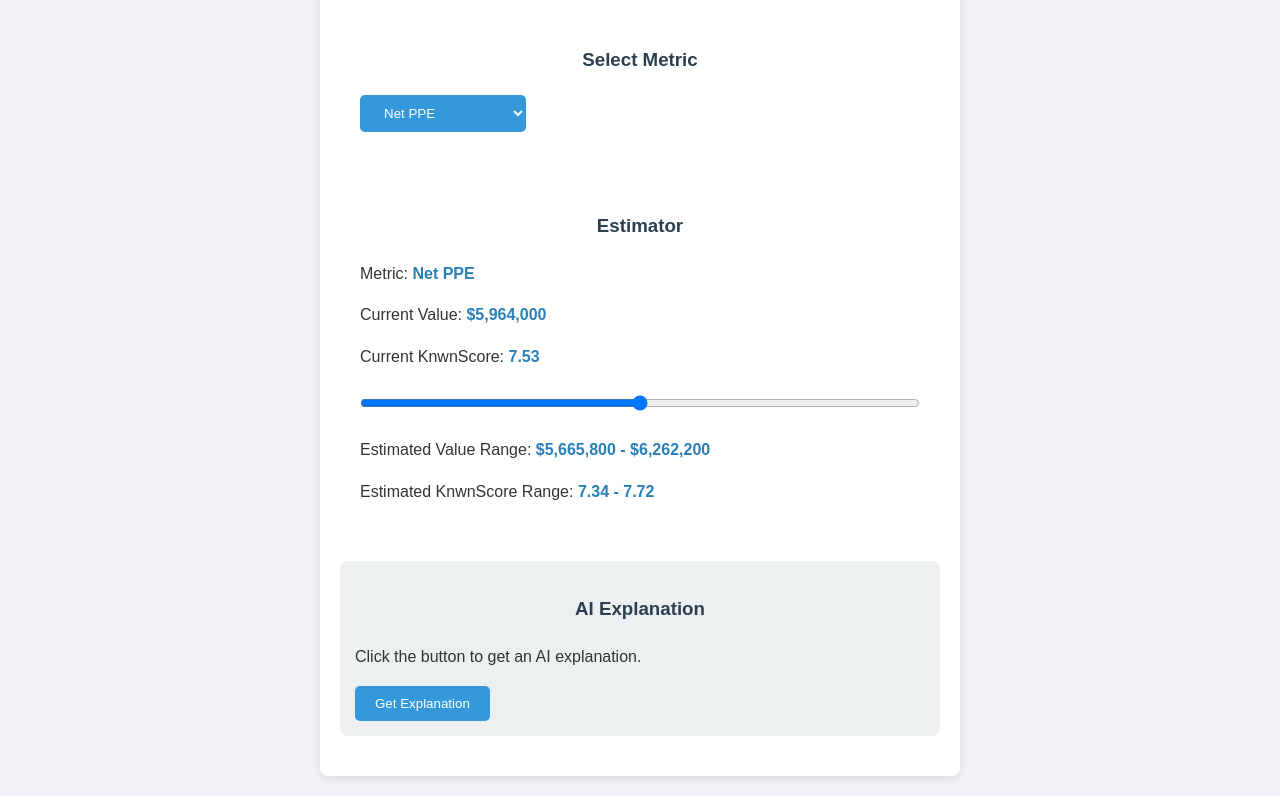
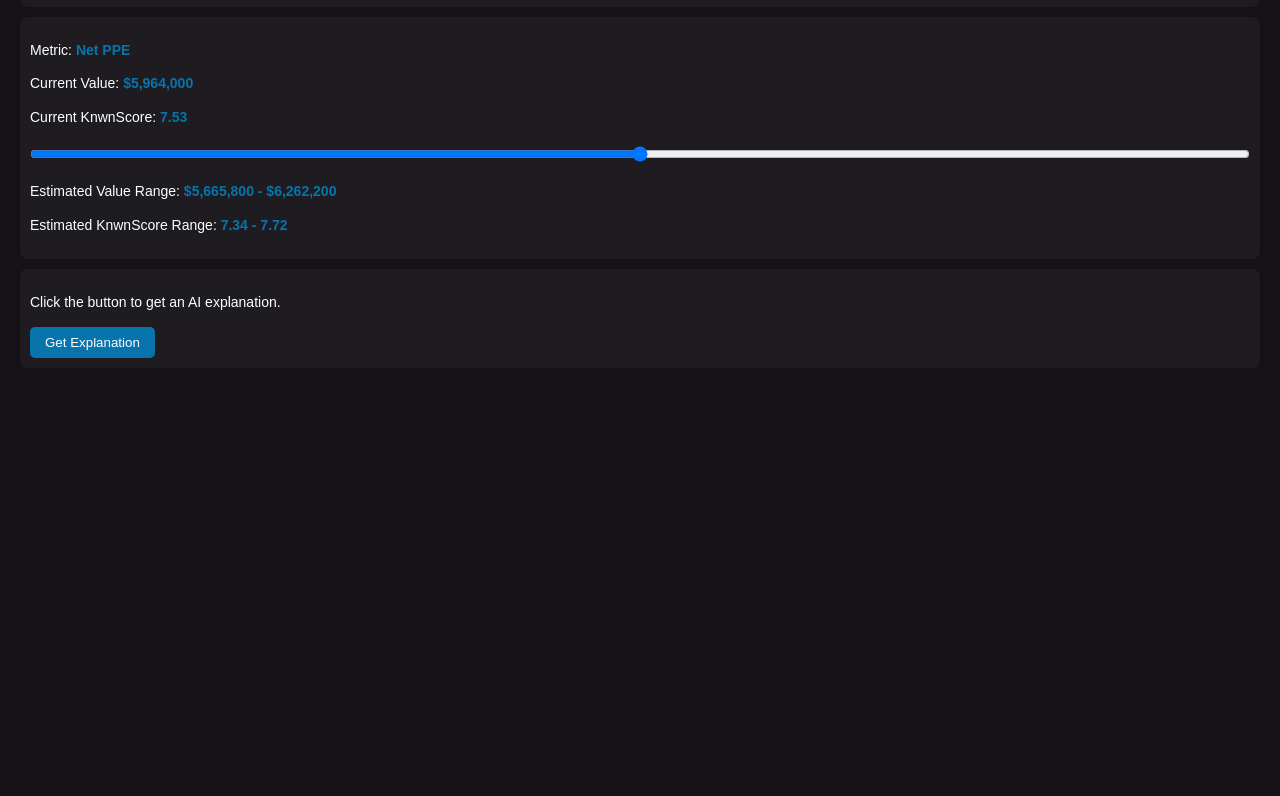
Before and after one commit to equasean/t, a plain HTML site: page index.html in a window 1280 px wide. Shown: the part 112-908 px from the top of the page. After the commit the page ends 800 px from the top, so only its background shows below. Drawn offline with Linux system fonts and the light colour scheme.

Commit message:
Update index.html

```diff
--- a/index.html
+++ b/index.html
@@ -7,59 +7,56 @@
     <style>
         body {
             font-family: 'Arial', sans-serif;
-            background-color: #f0f2f5;
-            color: #333;
-            line-height: 1.6;
-            padding: 20px;
+            background-color: #141215;
+            color: #ffffff;
+            line-height: 1.4;
+            padding: 10px;
             margin: 0;
+            font-size: 14px;
         }
         .container {
-            max-width: 600px;
+            max-width: 100%;
             margin: 0 auto;
-            background-color: #fff;
+            background-color: #141215;
             border-radius: 8px;
-            box-shadow: 0 2px 10px rgba(0,0,0,0.1);
-            padding: 20px;
+            padding: 10px;
         }
         h2, h3 {
-            color: #2c3e50;
+            color: #ffffff;
             text-align: center;
-            margin-bottom: 20px;
+            margin-bottom: 10px;
+            font-size: 16px;
         }
         .card {
-            background-color: #fff;
+            background-color: #1e1c20;
             border-radius: 8px;
-            padding: 20px;
-            margin-bottom: 20px;
-            transition: box-shadow 0.3s ease;
-        }
-        .card:hover {
-            box-shadow: 0 5px 15px rgba(0,0,0,0.1);
+            padding: 10px;
+            margin-bottom: 10px;
         }
         input[type="range"] {
             width: 100%;
-            margin: 10px 0;
+            margin: 5px 0;
         }
         button, select {
-            background-color: #3498db;
+            background-color: #0774AC;
             color: #fff;
             border: none;
-            padding: 10px 20px;
+            padding: 8px 15px;
             border-radius: 5px;
             cursor: pointer;
             transition: background-color 0.3s ease;
         }
         button:hover, select:hover {
-            background-color: #2980b9;
+            background-color: #055d8a;
         }
         #ai-explanation {
-            background-color: #ecf0f1;
+            background-color: #1e1c20;
             border-radius: 8px;
-            padding: 15px;
+            padding: 10px;
         }
         .value-display {
             font-weight: bold;
-            color: #2980b9;
+            color: #0774AC;
         }
         #explanation-text {
             white-space: pre-line;
@@ -71,7 +68,6 @@
         <h2>Metric Analysis Tool</h2>
 
         <div class="card">
-            <h3>Select Metric</h3>
             <select id="metric-selector">
                 <option value="netPPE">Net PPE</option>
                 <option value="revenue">Revenue</option>
@@ -80,7 +76,6 @@
         </div>
 
         <div class="card" id="estimator-tool">
-            <h3>Estimator</h3>
             <p>Metric: <span id="current-metric" class="value-display"></span></p>
             <p>Current Value: <span id="current-value" class="value-display"></span></p>
             <p>Current KnwnScore: <span id="current-knwnscore" class="value-display"></span></p>
@@ -90,7 +85,6 @@
         </div>
 
         <div class="card" id="ai-explanation">
-            <h3>AI Explanation</h3>
             <p id="explanation-text">Click the button to get an AI explanation.</p>
             <button id="explain-button">Get Explanation</button>
         </div>
@@ -178,11 +172,11 @@
             explanationText.textContent = 'Loading explanation...';
 
             setTimeout(() => {
-                const aiExplanation = `Net PPE (Property, Plant, and Equipment) represents the total value of Adidas's physical assets like buildings, machinery, and equipment, minus accumulated depreciation.
+                const aiExplanation = `${sampleData[currentMetric].name} represents the total value of Adidas's ${currentMetric === 'netPPE' ? 'physical assets like buildings, machinery, and equipment, minus accumulated depreciation' : currentMetric === 'revenue' ? 'sales from its primary operations' : 'profit from its core business activities'}.
 
-The KnwnScore of 7.53 for Net PPE indicates that Adidas is performing above average in managing its physical assets compared to its industry peers, as it's higher than the average score of 6.50.
+The KnwnScore of ${currentKnwnScore.toFixed(2)} for ${sampleData[currentMetric].name} indicates that Adidas is performing ${currentKnwnScore > 6.5 ? 'above' : 'below'} average in managing this metric compared to its industry peers, as it's ${currentKnwnScore > 6.5 ? 'higher' : 'lower'} than the average score of 6.50.
 
-Recommendation: Maintain the current asset management strategy, as the above-average score suggests effective utilization of physical assets. However, continue monitoring for potential areas of improvement to sustain this performance.`;
+Recommendation: ${currentKnwnScore > 6.5 ? 'Maintain the current strategy' : 'Review and potentially adjust the current approach'}, as the ${currentKnwnScore > 6.5 ? 'above-average' : 'below-average'} score suggests ${currentKnwnScore > 6.5 ? 'effective management' : 'room for improvement'}. ${currentKnwnScore > 6.5 ? 'Continue monitoring for potential areas of improvement to sustain this performance.' : 'Identify specific areas where enhancements can be made to boost performance.'}`;
 
                 typeWriter(explanationText, aiExplanation, 1);
             }, 1000);
```
